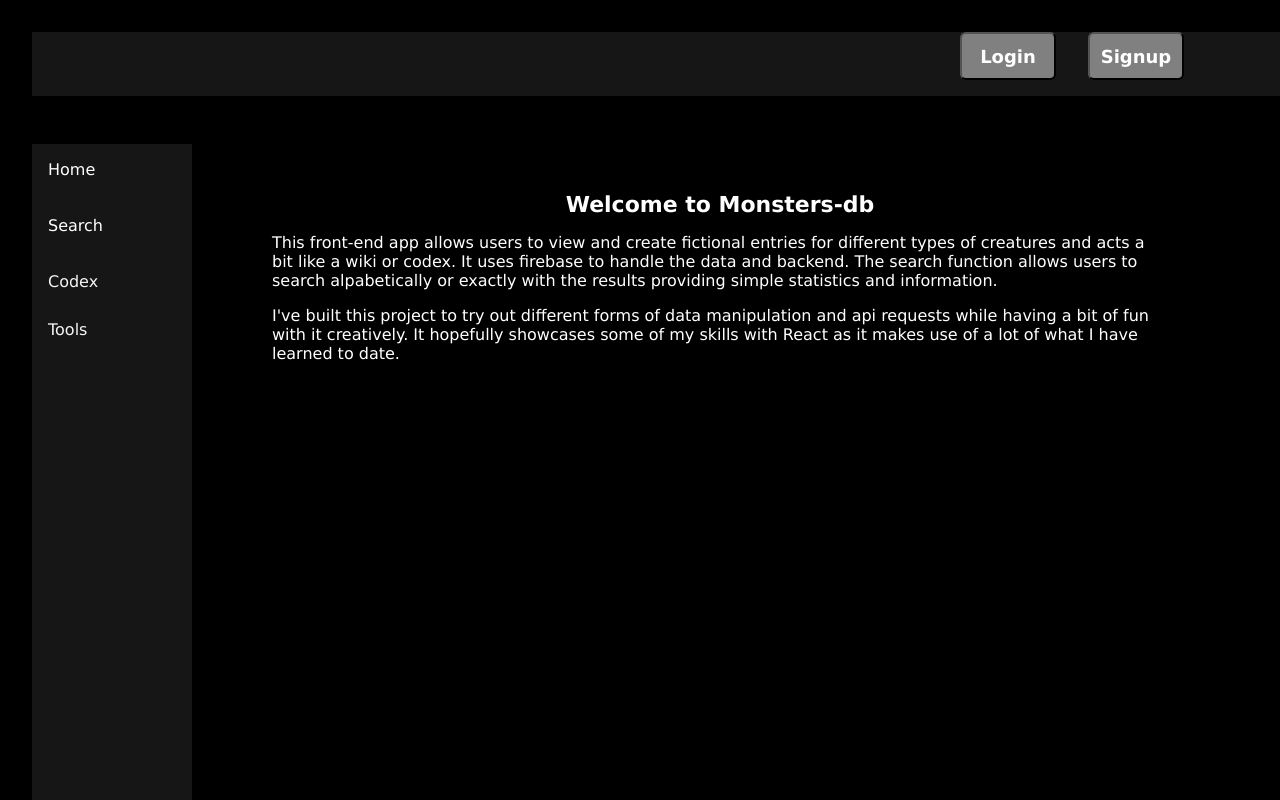
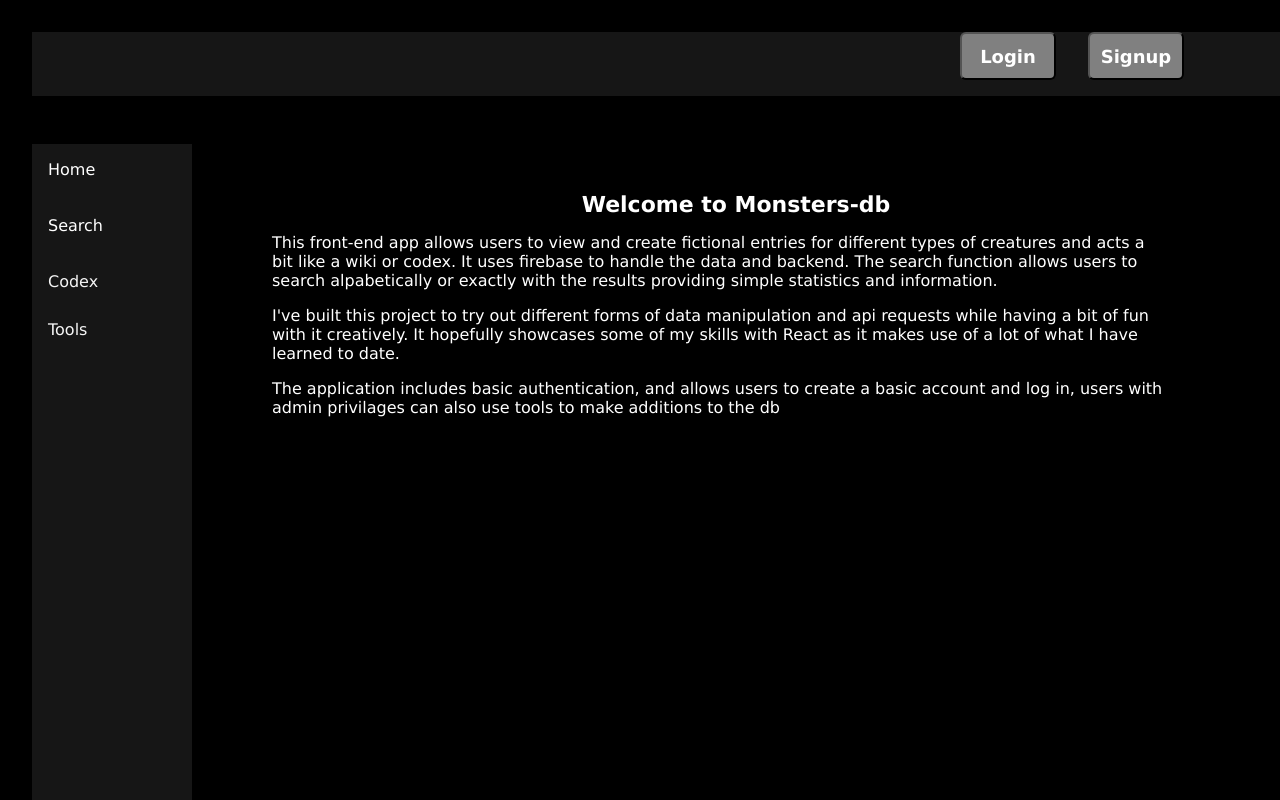
Before and after one commit to dnlstronge/monsters-db, a React (Create React App) app: page / in a window 1280 px wide. Shown: the top 800 px of the page. Built offline with nearby package versions, Linux system fonts and the light colour scheme.

Commit message:
[chore] - drop L & S component

```diff
--- a/src/Components/Home/Home.tsx
+++ b/src/Components/Home/Home.tsx
@@ -1,7 +1,5 @@
 import React, { useState } from 'react'
 import classes from "./Home.module.css"
-import useImage from '../Hooks/useImage'
-import LoginSignup from '../LoginSignup/LandS'
 
 
 
@@ -14,10 +12,6 @@ const Home: React.FC = () => {
   clicking button should issue fetch request and store data in state....
 
 */
-
-
-const [testMonsterOK, setTestMonsterOK] = useState(false)
-
 
 
   return (
@@ -35,6 +29,9 @@ const [testMonsterOK, setTestMonsterOK] = useState(false)
         having a bit of fun with it creatively. It hopefully showcases some of my skills with React as it makes use of
         a lot of what I have learned to date.
        </p>
+       <p className={classes.para}>The application includes basic authentication, and allows users to create a basic account
+       and log in, users with admin privilages can also use tools to make additions to the db
+       </p>
     </div>
   )
 }
--- a/src/index.css
+++ b/src/index.css
@@ -1,9 +1,10 @@
-html, body, span, applet, object, iframe, h1, h2, h3, h4, h5, h6, p, blockquote, pre, a, abbr, acronym, address, big, cite, code, del, dfn, em, font, img, ins, kbd, q, s, samp, small, strike, strong, sub, sup, tt, var, b, u, i, center, dl, dt, dd, ol, ul, li, fieldset, form, label, legend, caption {
+html, body, span, applet, object, iframe, h1, h2, h3, h4, h5, h6, p, blockquote, pre, abbr, acronym, address, big, cite, code, del, dfn, em, font, img, ins, kbd, q, s, samp, small, strike, strong, sub, sup, tt, var, b, u, i, center, dl, dt, dd, ol, ul, li, fieldset, form, legend, caption {
   margin: 0;
   padding: 0;
   border: 0;
   outline: 0;
   font-size: 100%;
   vertical-align: baseline;
-  background: transparent;
+  background: black;
+  width: 100%;
 }
```
Also changed, not shown: src/Components/LoginSignup/LandS.tsx (deleted, +0 -19 lines), src/Components/LoginSignup/LandS.module.css (deleted).
